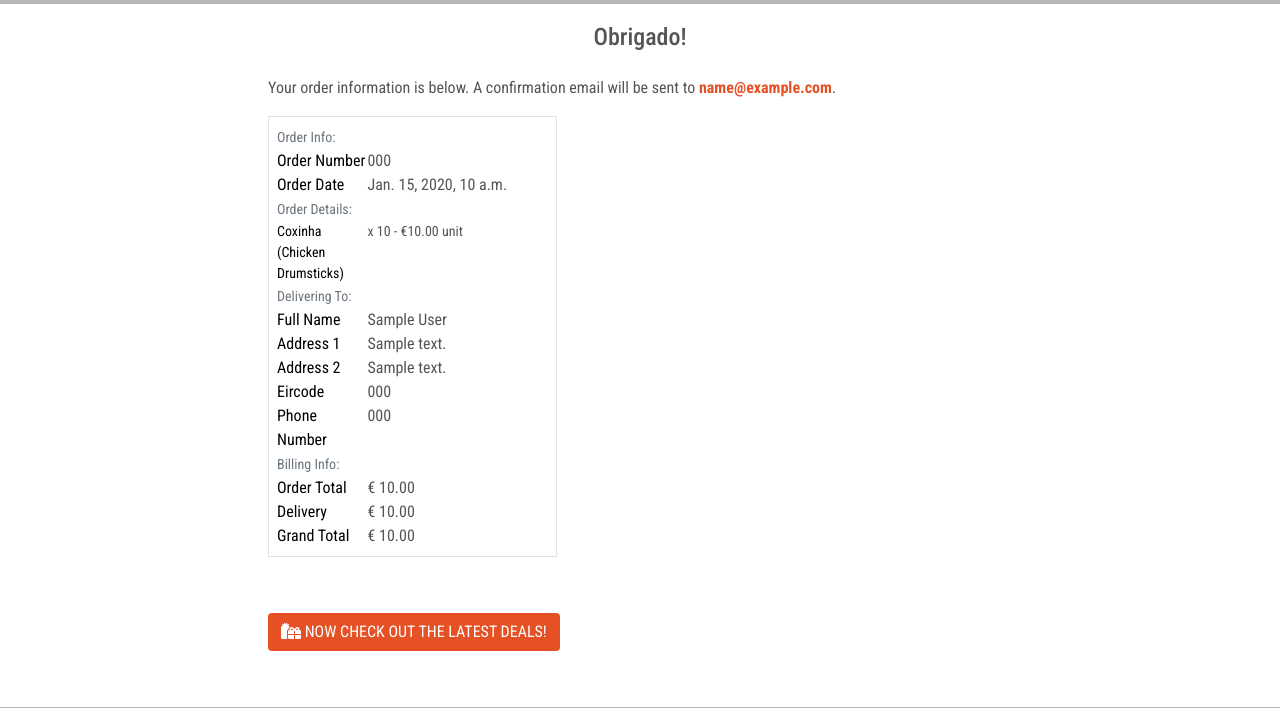
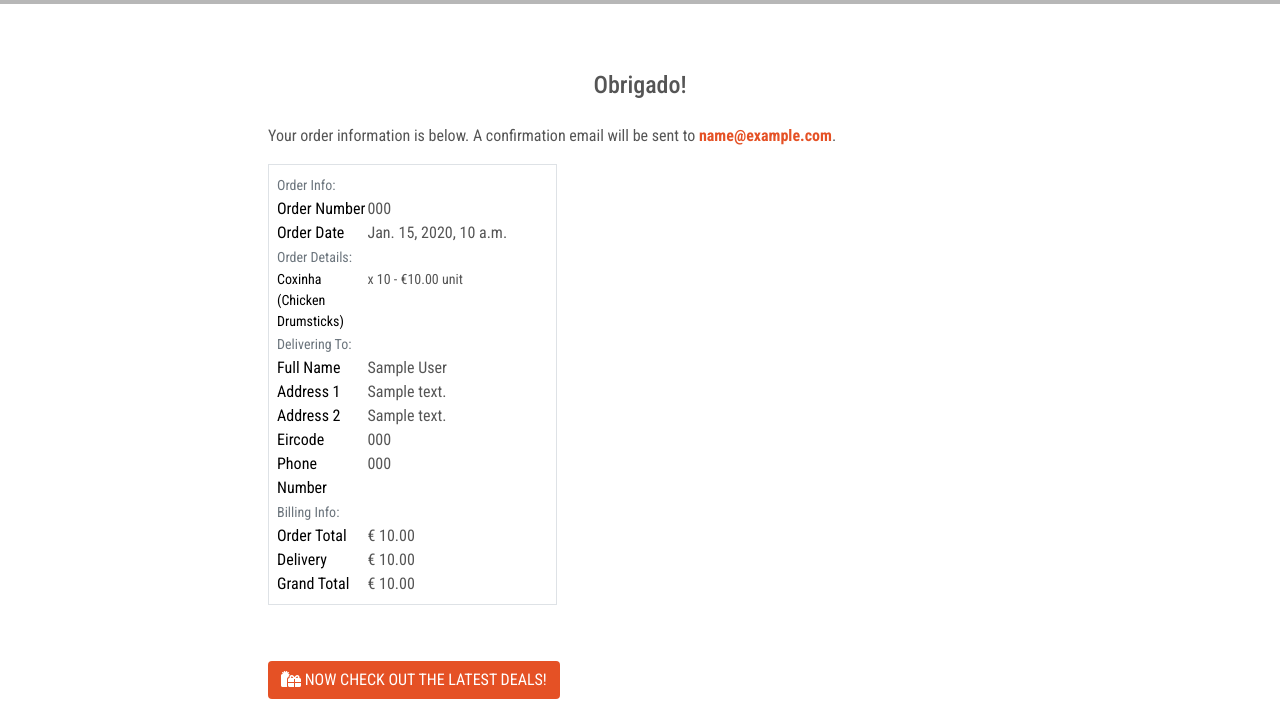
Before and after one commit to hpesciotti/bffs-brazilian-finger-foods, a Django app: template checkout/templates/checkout/checkout_success.html in a window 1280 px wide. Shown: the part 169-877 px from the top of the page. Run offline with Django 5.2, Linux system fonts and the light colour scheme; the template is opened without the code that fills it: values that come from a table or form of the project are taken from there, others are empty; data comes from the database, SQL or seed files in the repository; tables that the repository leaves empty hold one stand-in row (values such as "Sample post"); parts of the project's set-up code (start-up, migrations or seed data) failed here and were passed over; some libraries are stand-ins or nearby versions.

Commit message:
style: add padding to checkout pages main heading

```diff
--- a/checkout/templates/checkout/checkout.html
+++ b/checkout/templates/checkout/checkout.html
@@ -9,7 +9,7 @@
 {% block page_header %}
     <div class="container header-container">
         <div class="row">
-            <div class="col"></div>
+            <div class="col py-xl-4"></div>
         </div>
     </div>
 {% endblock %}
--- a/checkout/templates/checkout/checkout_success.html
+++ b/checkout/templates/checkout/checkout_success.html
@@ -8,7 +8,7 @@
 {% block page_header %}
     <div class="container header-container">
         <div class="row">
-            <div class="col"></div>
+            <div class="colcol py-xl-4"></div>
         </div>
     </div>
 {% endblock %}
```
